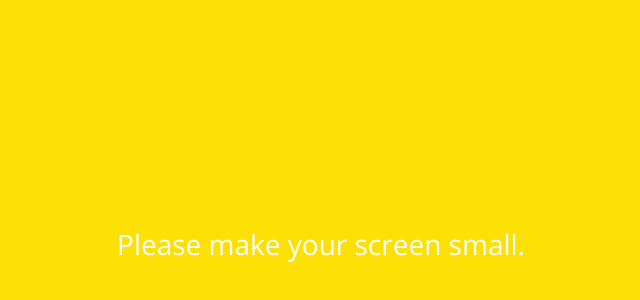
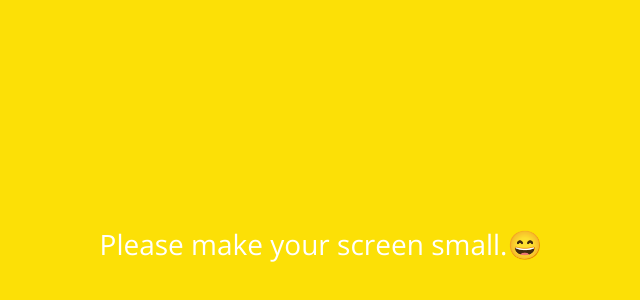
Before and after one commit to tosico85/kokoatalk, a plain HTML site: page friends.html in a window 1280 px wide. Shown: the part 156-456 px from the top of the page, without its empty margins (319-959 px from the left). Drawn offline with nearby package versions, Linux system fonts and the light colour scheme.

Commit message:
Update friends.html

```diff
--- a/friends.html
+++ b/friends.html
@@ -117,7 +117,7 @@
       </ul>
     </nav>
     <div class="bigScreen">
-      <span class="bigScreen__text">Please make your screen small.</span>
+      <span class="bigScreen__text">Please make your screen small.😄</span>
     </div>
   </body>
 </html>
```
